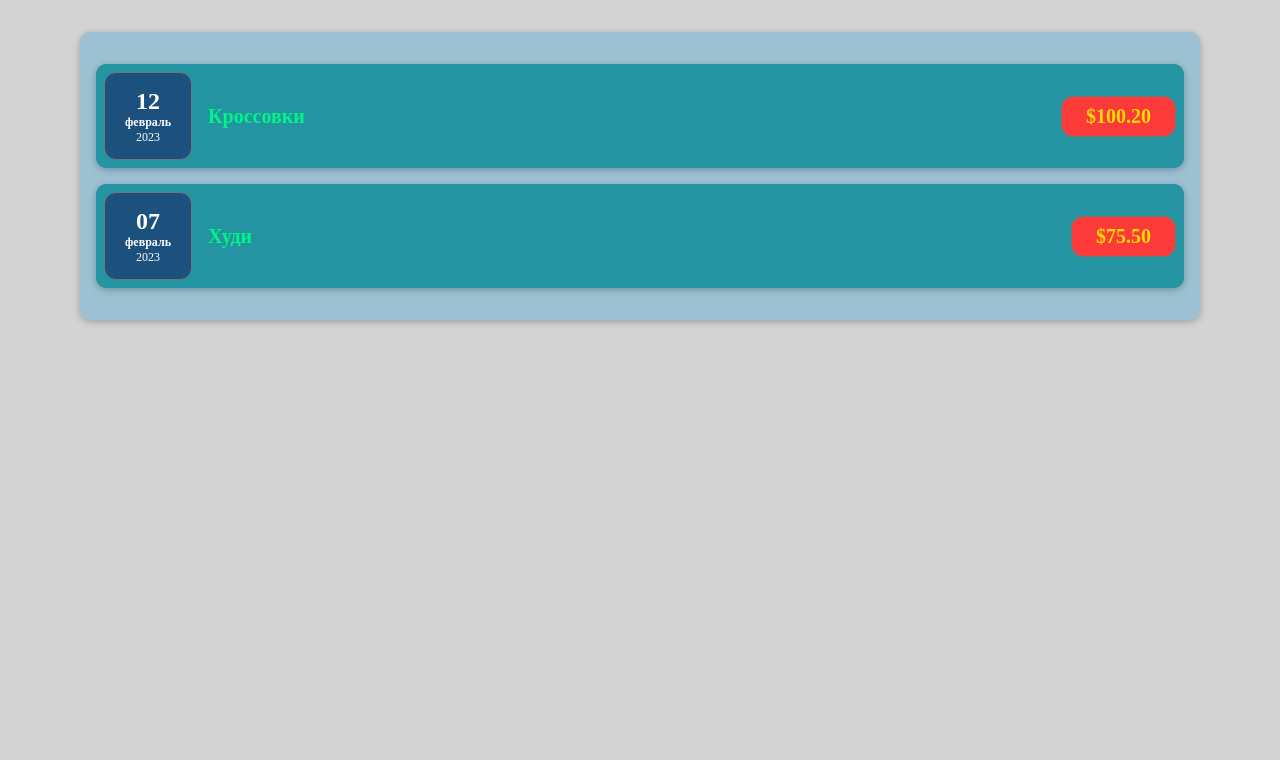
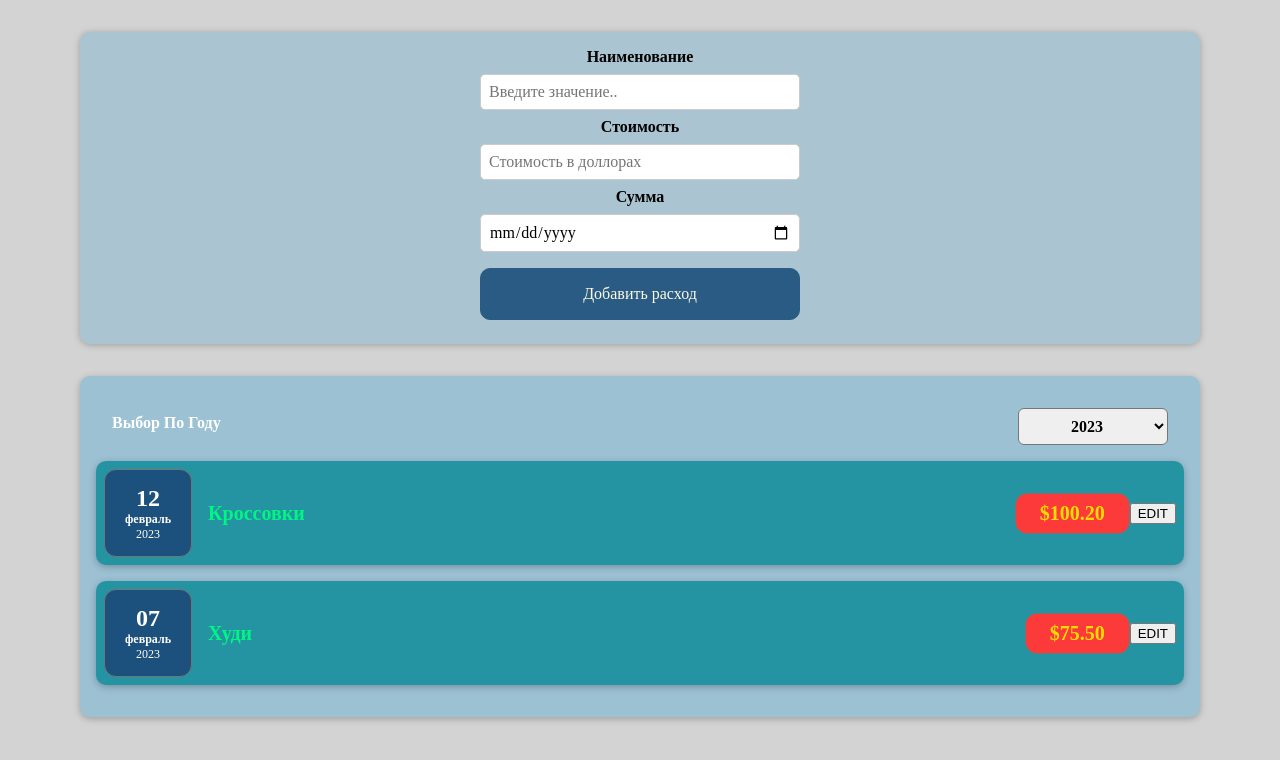
Before and after one commit to al2dev/my-expenses-react, a React (Vite) app: page / in a window 1280 px wide. Shown: the top 760 px of the page. Built offline with nearby package versions, Linux system fonts and the light colour scheme.

Commit message:
add UI form and filter

```diff
--- a/src/App.jsx
+++ b/src/App.jsx
@@ -1,13 +1,21 @@
+import { useState } from 'react';
+import NewCost from './components/NewCost/NewCost'
 import ItemsBlock from './components/costs/ItemsBlock';
 
 function App() {
+  const addCostHandler = (event) => {
+    console.log(event)
+  };
+
   const data = [
     {
+      id: 1,
       date: new Date(2023, 1, 12),
       description: 'Кроссовки',
       amount: '100.20'
     },
     {
+      id: 2,
       date: new Date(2023, 1, 7),
       description: 'Худи',
       amount: '75.50'
@@ -15,7 +23,10 @@ function App() {
   ]
 
   return (
-    <ItemsBlock data={data}></ItemsBlock>
+    <div>
+      <NewCost onSave={addCostHandler}/>
+      <ItemsBlock data={data} />
+    </div>
   )
 }
 
--- /dev/null
+++ b/src/components/NewCost/CostForm.css
@@ -0,0 +1,31 @@
+.new-cost__controls {
+  display: flex;
+  flex-wrap: wrap;
+  flex-direction: column;
+  align-content: center;
+  justify-content: center;
+  gap: 1rem;
+  margin-bottom: 1rem;
+  text-align: center;
+  padding: 1rem;
+}
+
+.new-cost__control label {
+  font-weight: bold;
+  margin-bottom: 0.5rem;
+  display: block;
+}
+
+.new-cost__control input {
+  font: inherit;
+  padding: 0.5rem;
+  margin-bottom: 0.5rem;
+  border-radius: 5px;
+  border: 1px solid #ccc;
+  width: 20rem;
+  max-width: 100%;
+}
+
+.new-cost__actions {
+  text-align: center;
+}
--- /dev/null
+++ b/src/components/NewCost/CostForm.jsx
@@ -0,0 +1,69 @@
+import { useState } from 'react';
+import Card from '../UI/Card';
+import './CostForm.css';
+
+const CostForm = (props) => {
+  // const [name, setName] = useState('');
+  // const [amount, setAmount] = useState('');
+  // const [date, setDate] = useState('');
+
+  const [userInput, setUserInput] = useState({name: '', amount: '', date: ''});
+
+  const nameChangeHandler = (event) => {
+    // setName(event.target.value);
+    setUserInput({
+      ...userInput,
+      name: event.target.value
+    });
+  };
+  const costChangeHandler = (event) => {
+    // setAmount(event.target.value);
+    setUserInput({
+      ...userInput,
+      amount: event.target.value
+    });
+  };
+  const dateChangeHandler = (event) => {
+    // setDate(event.target.value);
+    setUserInput((previousState) => {
+      return ({
+        ...previousState,
+        date: event.target.value
+      })
+    });
+  };
+
+  const submitHandler = (event) => {
+    event.preventDefault();
+
+    const costData = {
+      name: userInput.name,
+      amount: userInput.amount,
+      date: new Date(userInput.date)
+    };
+    props.onSaveData(costData);
+    setUserInput({name: '', amount: '', date: ''});
+  }
+
+  return (
+    <form onSubmit={submitHandler}>
+        <div className="new-cost__control">
+          <label>Наименование</label>
+          <input type="text" value={userInput.name} onChange={nameChangeHandler} placeholder="Введите значение.." />
+        </div>
+        <div className="new-cost__control">
+          <label>Стоимость</label>
+          <input type="number" value={userInput.amount} onChange={costChangeHandler} placeholder="Стоимость в доллорах" min="0.01" step="0.01"/>
+        </div>
+        <div className="new-cost__control">
+          <label>Сумма</label>
+          <input type="date" value={userInput.date} onChange={dateChangeHandler} min="2016-01-01" placeholder="Дата покупки"/>
+        </div>
+        <div className="new-cost__actions">
+          <button className="new-cost__button" type="submit">Добавить расход</button>
+        </div>
+    </form>
+  )
+}
+
+export default CostForm;
--- /dev/null
+++ b/src/components/NewCost/NewCost.css
@@ -0,0 +1,30 @@
+.new-cost {
+  background-color: #aac4d1;
+  padding: 1rem;
+  margin: 2rem auto;
+  width: 70rem;
+  max-width: 95%;
+  border-radius: 10px;
+  text-align: center;
+  box-shadow: 0 1px 7px rgba(0, 0, 0, 0.25);
+}
+
+.new-cost button {
+  font: inherit;
+  cursor: pointer;
+  padding: 1rem 2rem;
+  border: 1px solid #2a5b84;
+  background-color: #2a5b84;
+  color: #fefae1;
+  border-radius: 10px;
+  margin-top: 0.5rem;
+  margin-bottom: 0.5rem;
+  cursor: pointer;
+  width: 20em;
+}
+
+.new-cost button:hover,
+.new-cost button:active {
+  background-color: #2a5c84b2;
+  border-color: #2a5c84b2;
+}
--- /dev/null
+++ b/src/components/NewCost/NewCost.jsx
@@ -0,0 +1,20 @@
+import CostForm from './CostForm';
+import "./NewCost.css";
+
+const NewCost = (props) => {
+  const saveCostHandler = (inputCostData) => {
+    const costData = {
+      ...inputCostData,
+      id: Math.random()
+    }
+    props.onSave(costData);
+  }
+
+  return (
+    <div className="new-cost">
+      <CostForm onSaveData={saveCostHandler} />
+    </div>
+  )
+}
+
+export default NewCost
--- a/src/components/costs/CostItem.jsx
+++ b/src/components/costs/CostItem.jsx
@@ -1,3 +1,4 @@
+import { useState } from 'react';
 import Card from '../UI/Card';
 import './CostItem.css';
 
@@ -5,6 +6,12 @@ function CostItem({date, description, amount}) {
   const day = date.toLocaleString('ru-RU', {day: "2-digit"});
   const month = date.toLocaleString('ru-RU', {month: "long"});
   const year = date.getFullYear();
+
+  const [description_state, setDescription] = useState(description);
+
+  const changeDescription = () => {
+    setDescription(prompt('new value: '));
+  };
 
     return (
       <Card className="cost-item">
@@ -14,9 +21,10 @@ function CostItem({date, description, amount}) {
           <div className="cost-date__year">{year}</div>
         </div>
         <div className="cost-item__description">
-          <h2>{description}</h2>
+          <h2>{description_state}</h2>
           <div className="cost-item__price">${amount}</div>
         </div>
+        <button onClick={changeDescription}>EDIT</button>
       </Card>
     )
 }
--- /dev/null
+++ b/src/components/costs/CostsFilter.css
@@ -0,0 +1,24 @@
+.costs-filter {
+  color: white;
+  padding: 0 1rem;
+}
+
+.costs-filter__control {
+  display: flex;
+  width: 100%;
+  align-items: center;
+  justify-content: space-between;
+  margin: 1rem 0;
+}
+
+.costs-filter label {
+  font-weight: bold;
+  margin-bottom: 0.5rem;
+}
+
+.costs-filter select {
+  font: inherit;
+  padding: 0.5rem 3rem;
+  font-weight: bold;
+  border-radius: 6px;
+}
--- /dev/null
+++ b/src/components/costs/CostsFilter.jsx
@@ -0,0 +1,22 @@
+import "./CostsFilter.css";
+
+const CostsFilter = (props) => {
+  const yearChangeHandler = (event) => {
+    props.onChangeYear(event.target.value);
+  };
+
+  return (
+    <div className="costs-filter">
+      <div className="costs-filter__control">
+        <label>Выбор По Году</label>
+        <select value={props.year} onChange={yearChangeHandler}>
+          <option value="2021">2021</option>
+          <option value="2022">2022</option>
+          <option value="2023">2023</option>
+        </select>
+      </div>
+    </div>
+  );
+};
+
+export default CostsFilter;
--- a/src/components/costs/ItemsBlock.jsx
+++ b/src/components/costs/ItemsBlock.jsx
@@ -1,14 +1,28 @@
+import { useState } from 'react';
+import CostsFilter from './CostsFilter';
 import CostItem from './CostItem';
 import Card from '../UI/Card'
 import './ItemsBlock.css';
 
 function ItemsBlock({data}) {
-  let cards = [];
-  for (let d of data) {
+
+  const [selectedYear, setSelectedYear] = useState('2023');
+
+  const cards = [];
+  for (const d of data) {
     cards.push(<CostItem date={d.date} description={d.description} amount={d.amount}></CostItem>);
   }
 
-  return <Card className="costs">{cards}</Card>;
+  const filterCost = (actualYear) => {
+    setSelectedYear(actualYear);
+  }
+
+  return (
+    <Card className="costs">
+      <CostsFilter year={selectedYear} onChangeYear={filterCost} />
+      {cards}
+    </Card>
+  )
 }
 
 export default ItemsBlock;
```
Also changed, not shown: src/components/costs/ItemsBlock.css (line endings or trailing spaces).
